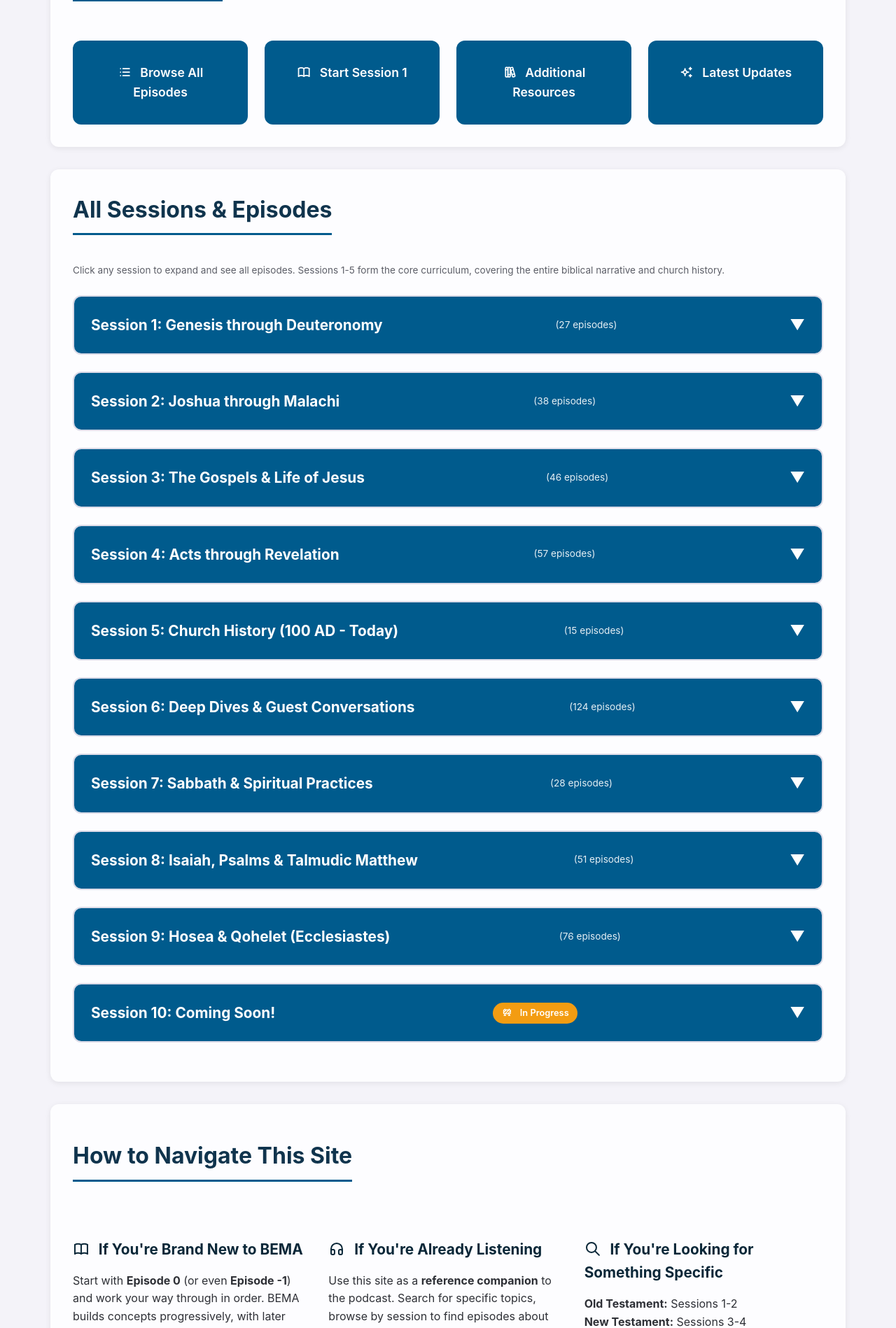
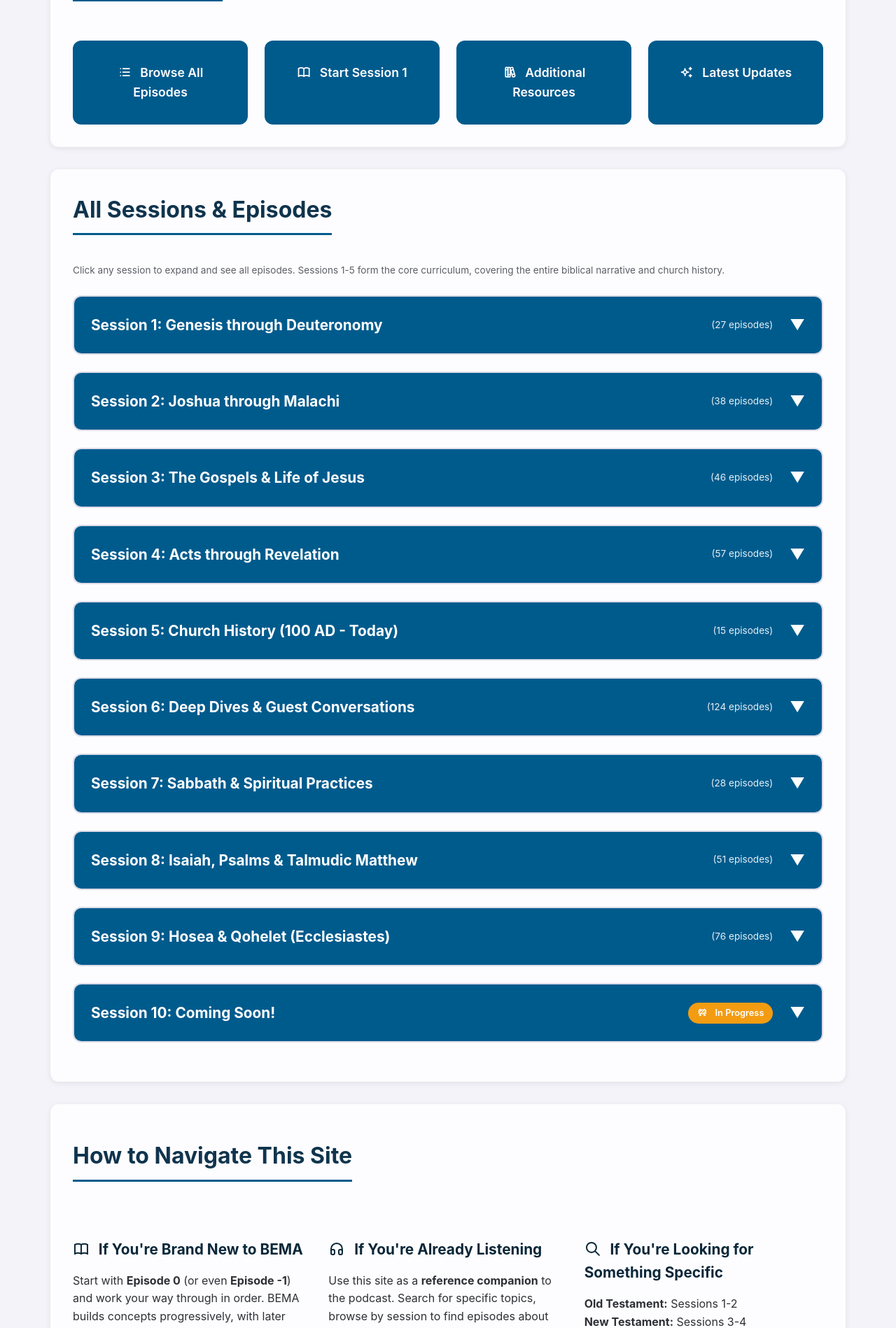
Before and after one commit to bema-podcast-notes/bema-podcast-notes.github.io, a Jekyll site: the page built from index.markdown, in a window 1280 px wide. Shown: the part 2778-4676 px from the top of the page at 70% size. Built offline with Jekyll 4.4.1, drawn with Linux system fonts in a browser that asks for light colours.

Commit message:
Line up episode counts in the session headers
The counts were spread with space-between, so each sat mid-row at a spot
set by its title's length. A grid gives the title the slack and puts the
count in a column next to the arrow.

Co-Authored-By: Claude Opus 5.5 <noreply@anthropic.com>

```diff
--- a/assets/css/homepage.css
+++ b/assets/css/homepage.css
@@ -221,8 +221,11 @@ body {
     font-size: 1.3rem;
     font-weight: 700;
     list-style: none;
-    display: flex;
-    justify-content: space-between;
+    /* Title | count | arrow: the title takes the slack, so every count lines
+       up at the right instead of floating mid-row by title length */
+    display: grid;
+    grid-template-columns: 1fr auto auto;
+    column-gap: var(--spacing-md);
     align-items: center;
     transition: background var(--transition-base);
 }
```
